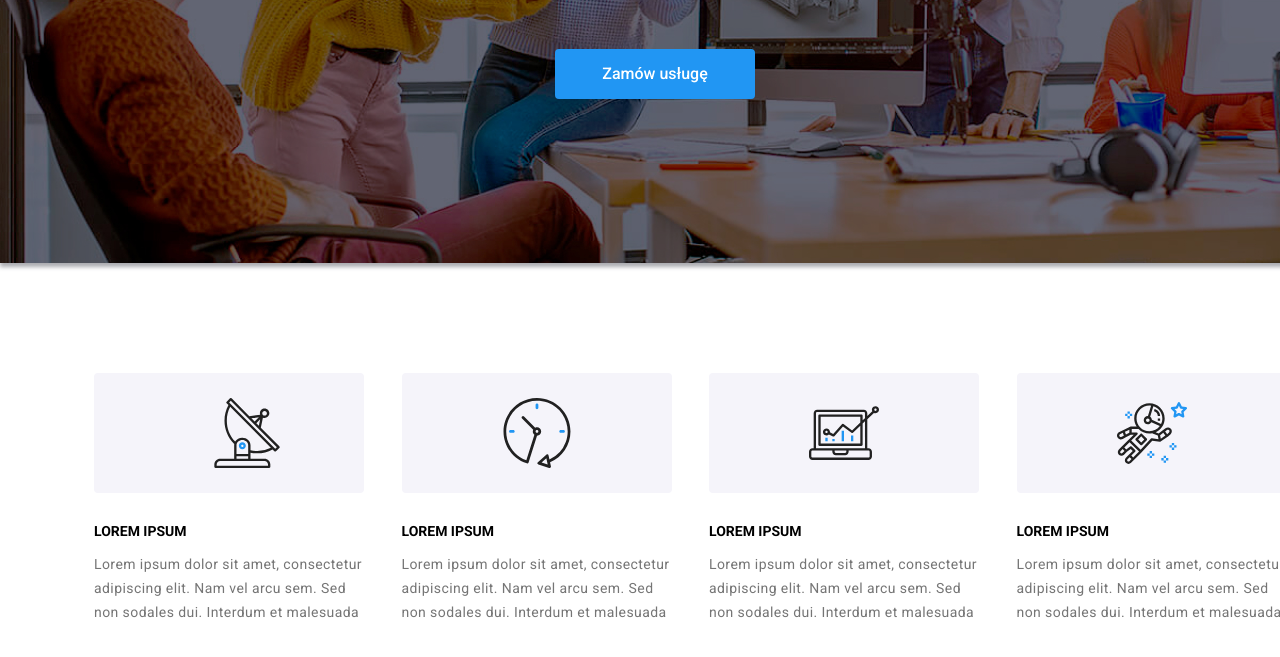
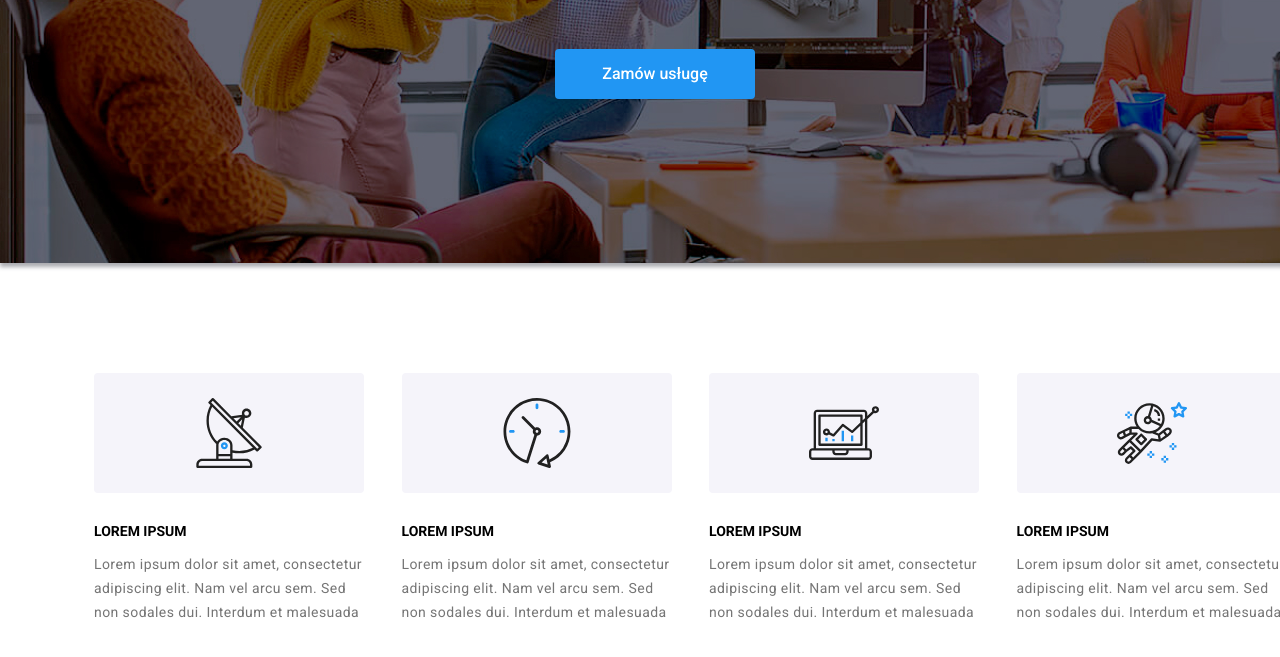
Before and after one commit to Przemyslawo/goit-markup-hw-04, a plain HTML site: page index.html in a window 1280 px wide. Shown: the part 439-1096 px from the top of the page. Drawn offline with Linux system fonts and the light colour scheme.

Commit message:
Update index.html

```diff
--- a/index.html
+++ b/index.html
@@ -78,7 +78,7 @@
             <svg class="str-icon">
               <use
                 href="./images/icons.svg#icon-antenna-1"
-                width="106"
+                width="70"
                 height="70"
                 x="100"
                 y="25"
```
